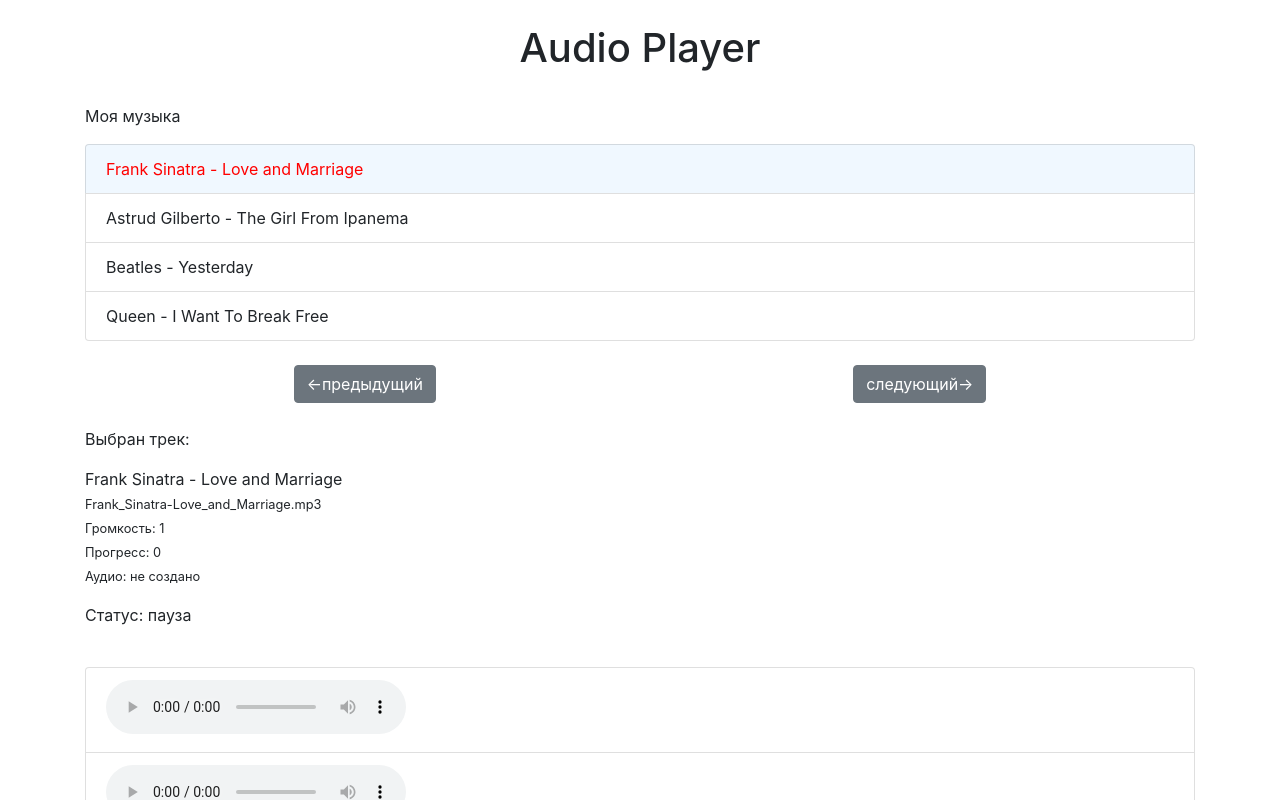
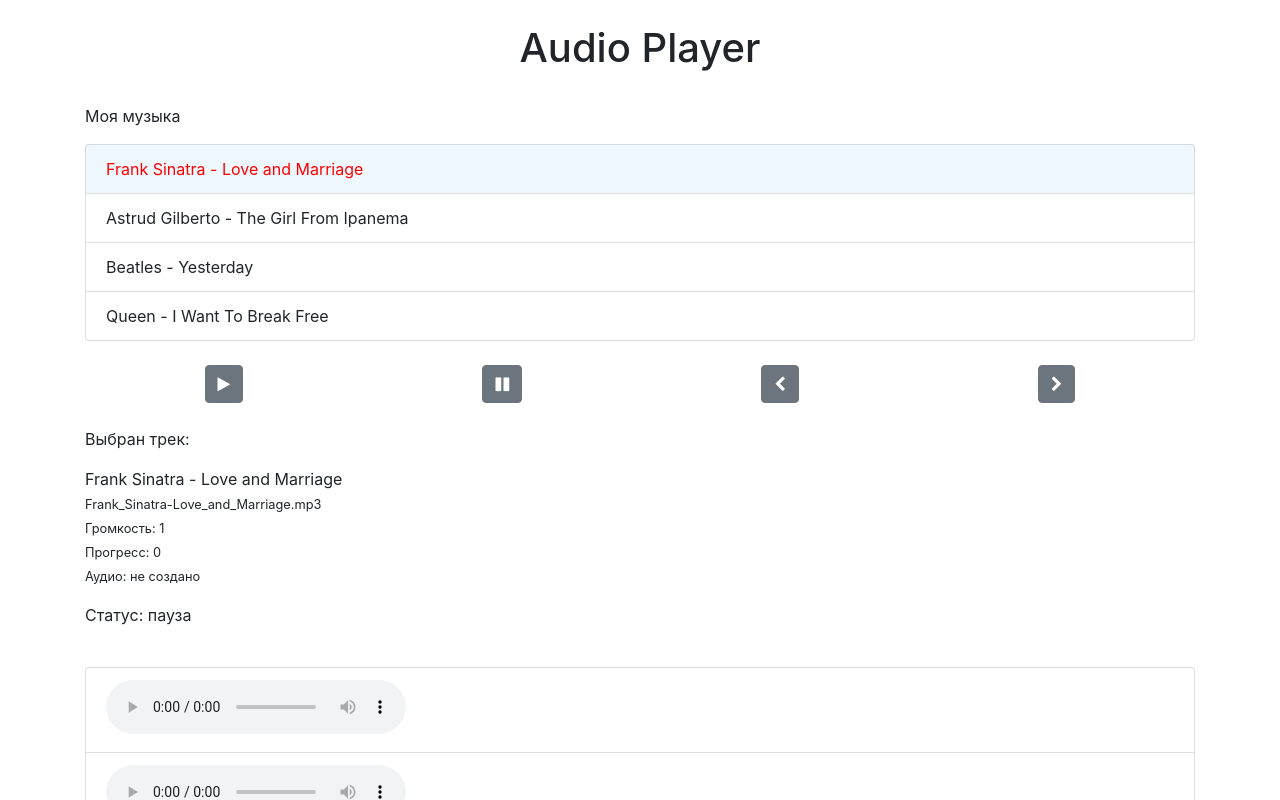
Before and after one commit to annamaria92/audioplayer, a Vue app: page / in a window 1280 px wide. Shown: the top 800 px of the page. Built offline with nearby package versions, Linux system fonts and the light colour scheme.

Commit message:
Add play stop buttons

```diff
--- a/public/index.html
+++ b/public/index.html
@@ -6,6 +6,7 @@
     <meta name="viewport" content="width=device-width,initial-scale=1.0">
     <link rel="icon" href="<%= BASE_URL %>favicon.ico">
     <link href="https://stackpath.bootstrapcdn.com/bootstrap/4.3.1/css/bootstrap.min.css" rel="stylesheet" integrity="sha384-ggOyR0iXCbMQv3Xipma34MD+dH/1fQ784/j6cY/iJTQUOhcWr7x9JvoRxT2MZw1T" crossorigin="anonymous">
+    <link href="https://stackpath.bootstrapcdn.com/font-awesome/4.7.0/css/font-awesome.min.css" rel="stylesheet" integrity="sha384-wvfXpqpZZVQGK6TAh5PVlGOfQNHSoD2xbE+QkPxCAFlNEevoEH3Sl0sibVcOQVnN" crossorigin="anonymous">
     <title>Audioplayer by Anna Maria</title>
   </head>
   <body>
--- a/src/App.vue
+++ b/src/App.vue
@@ -29,9 +29,11 @@
       </ul>
     </div>
 
-    <div class="pb-4 d-flex justify-content-around">
-      <button class="btn btn-secondary" v-on:click="prev">←предыдущий</button>
-      <button class="btn btn-secondary" v-on:click="next">следующий→</button>
+    <div class="pb-4 d-flex flex-wrap justify-content-around">
+      <button class="btn btn-secondary" v-on:click="play"><i class="fa fa-play"></i></button>
+      <button class="btn btn-secondary" v-on:click="stop"><i class="fa fa-pause"></i></button>
+      <button class="btn btn-secondary" v-on:click="prev"><i class="fa fa-chevron-left"></i></button>
+      <button class="btn btn-secondary" v-on:click="next"><i class="fa fa-chevron-right"></i></button>
     </div>
 
     <!-- <AudioTrack
```
